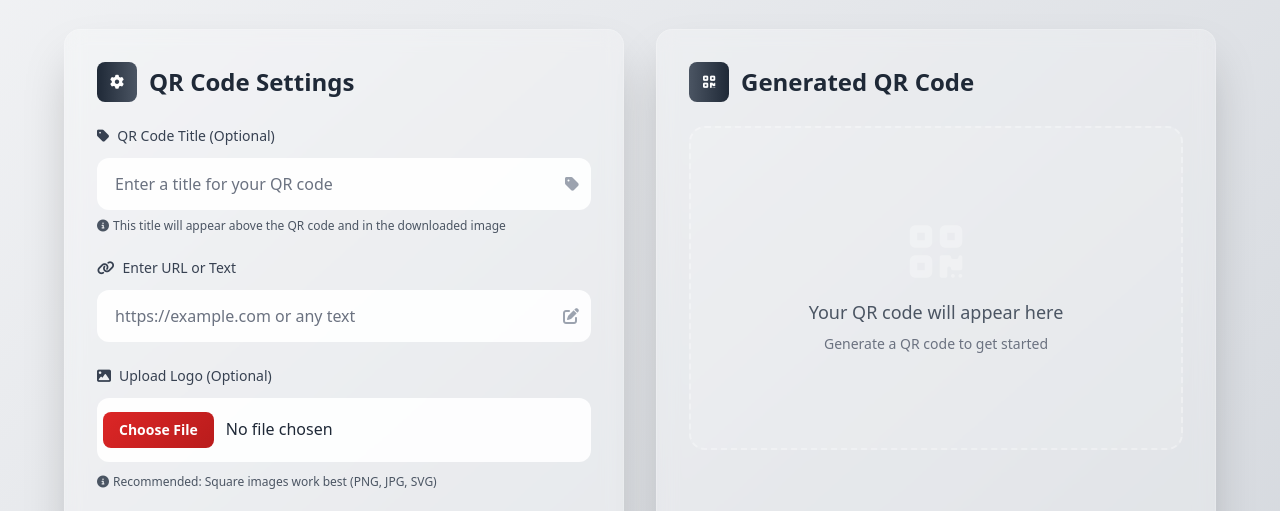
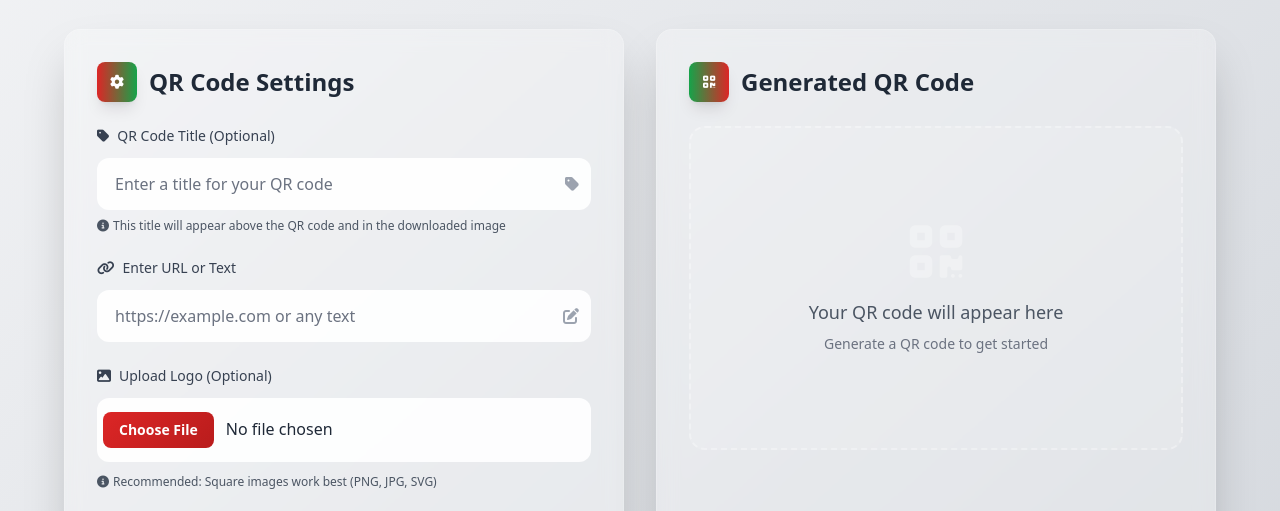
Before and after one commit to ACEMCPMIS2025/ACEMCPQR, a plain HTML site: page index.html in a window 1280 px wide. Shown: the part 211-722 px from the top of the page. Drawn offline with nearby package versions, Linux system fonts and the light colour scheme.

Commit message:
Update index.html

```diff
--- a/index.html
+++ b/index.html
@@ -59,7 +59,7 @@
                 <!-- Input Section -->
                 <div class="glass-effect rounded-2xl shadow-2xl p-6 sm:p-8 hover-lift">
                     <div class="flex items-center mb-6">
-                        <div class="w-10 h-10 bg-gradient-to-r from-gray-800 to-gray-600 rounded-lg flex items-center justify-center mr-3">
+                        <div class="w-10 h-10 bg-gradient-to-r from-red-600 to-green-600 rounded-lg flex items-center justify-center mr-3 shadow-lg">
                             <i class="fas fa-cog text-white text-sm"></i>
                         </div>
                         <h2 class="text-xl sm:text-2xl font-bold text-gray-800">QR Code Settings</h2>
@@ -198,7 +198,7 @@
                 <!-- Output Section -->
                 <div class="glass-effect rounded-2xl shadow-2xl p-6 sm:p-8 hover-lift">
                     <div class="flex items-center mb-6">
-                        <div class="w-10 h-10 bg-gradient-to-r from-gray-600 to-gray-800 rounded-lg flex items-center justify-center mr-3">
+                        <div class="w-10 h-10 bg-gradient-to-r from-green-600 to-red-600 rounded-lg flex items-center justify-center mr-3 shadow-lg">
                             <i class="fas fa-qrcode text-white text-sm"></i>
                         </div>
                         <h2 class="text-xl sm:text-2xl font-bold text-gray-800">Generated QR Code</h2>
```
